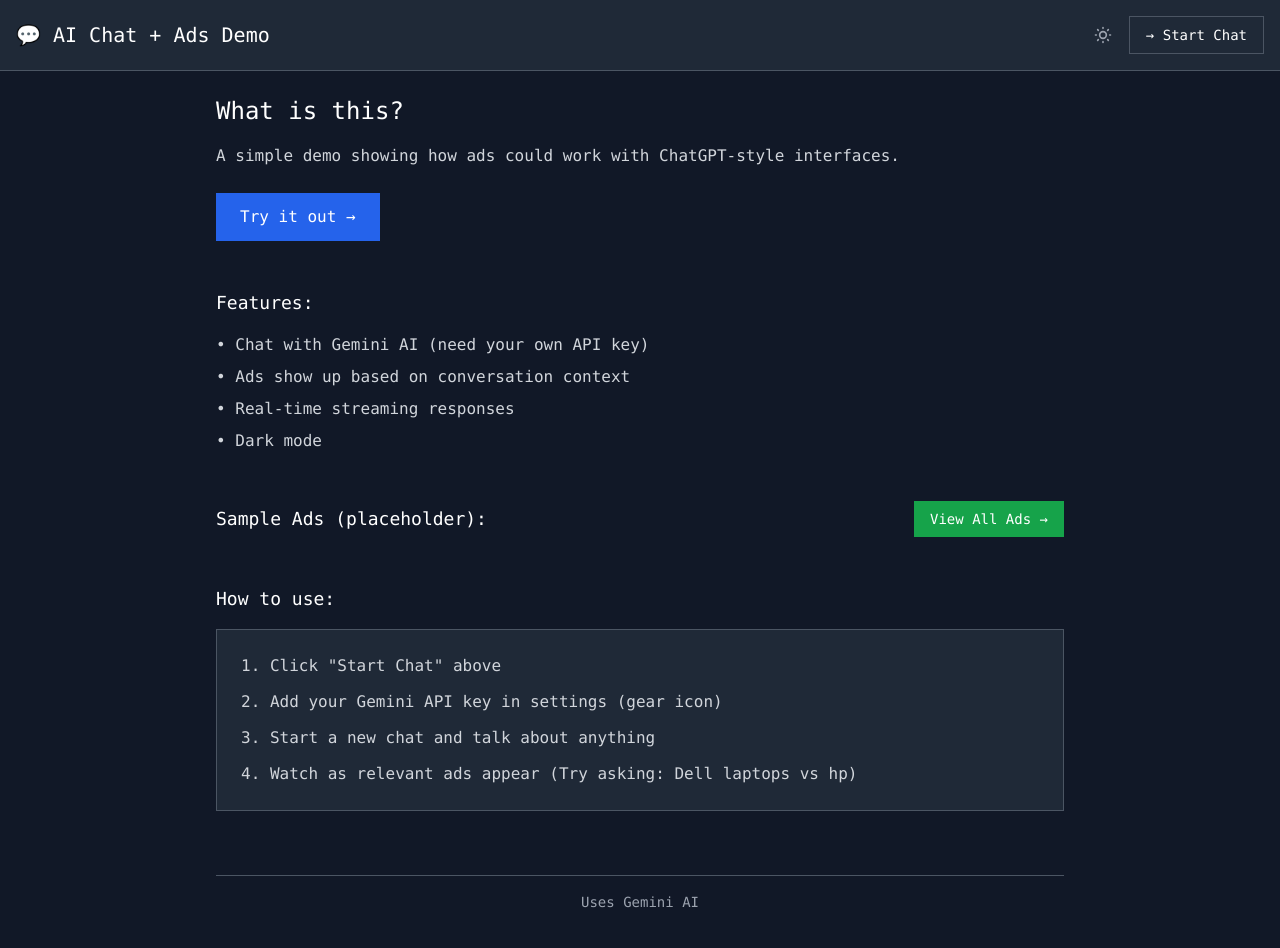
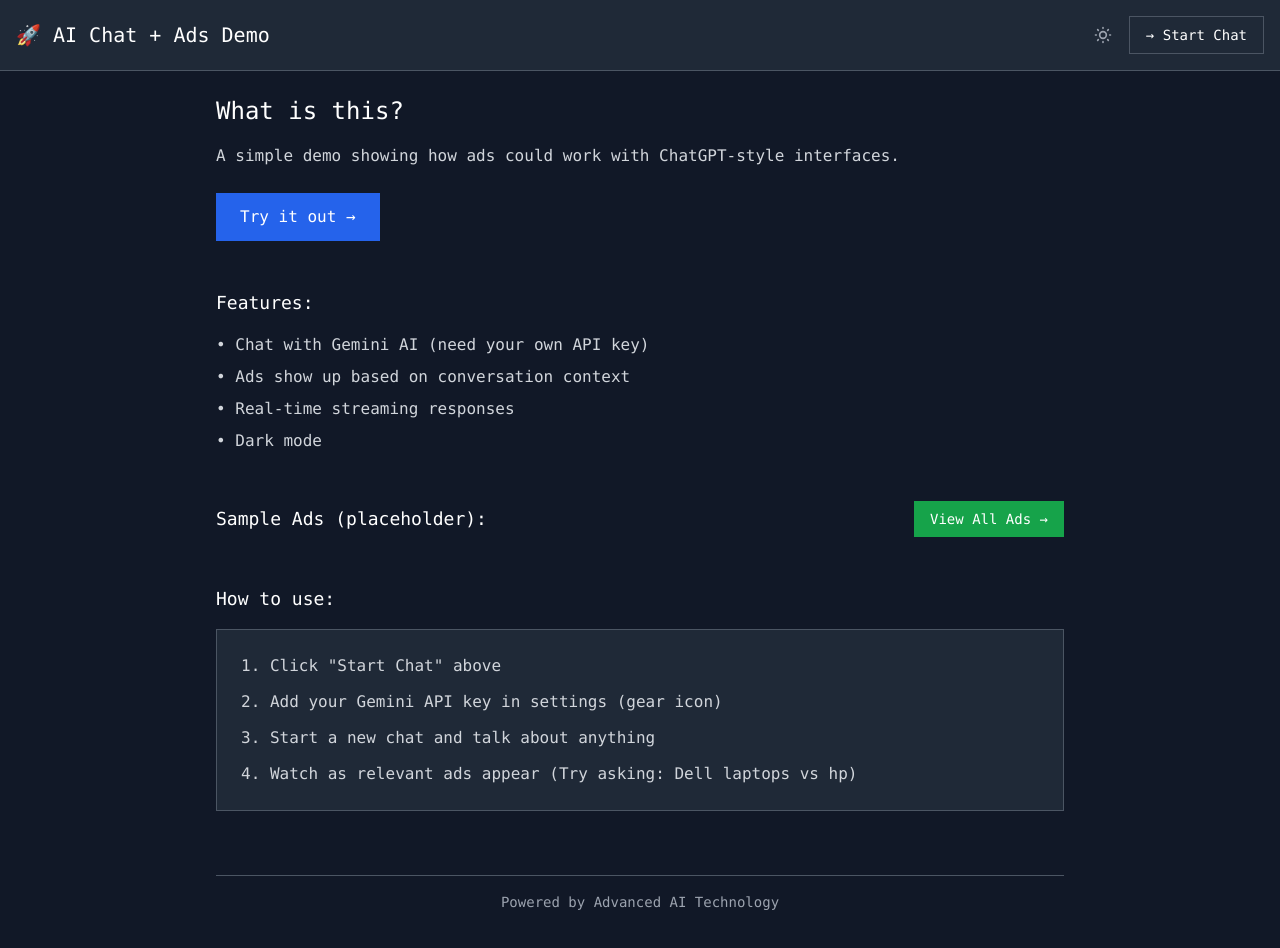
Before and after one commit to gitachi143/aiChatbot, a React (Vite) app in the folder ai-chatbot-local/: page / in a window 1280 px wide. Shown: the top 948 px of the page. Built offline with nearby package versions, Linux system fonts and the light colour scheme.

Commit message:
improved aesthetics and fixing UI

```diff
--- a/ai-chatbot-local/src/components/AdsPage.jsx
+++ b/ai-chatbot-local/src/components/AdsPage.jsx
@@ -127,7 +127,7 @@ function AdsPage({ onBackToHome }) {
       <div className="p-4 border-b border-gray-300 dark:border-gray-600 bg-white dark:bg-gray-800">
         <div className="flex justify-between items-center">
           <h1 className="text-xl font-normal text-gray-900 dark:text-white">
-            📢 Ad Network - Sample Ads
+            📺 Ad Network - Sample Ads
           </h1>
           <div className="flex items-center gap-2">
             <ThemeToggle />
--- a/ai-chatbot-local/src/components/ChatInterface.jsx
+++ b/ai-chatbot-local/src/components/ChatInterface.jsx
@@ -903,7 +903,7 @@ function ChatInterface({ onBackToHome }) {
           {conversations.length === 0 ? (
             <div className="text-center py-8 text-gray-400">
               <div className="text-2xl mb-3">💬</div>
-              <p className="text-sm">No conversations yet</p>
+              <p className="text-sm">Ready to start chatting</p>
             </div>
           ) : (
             <div className="space-y-2">
@@ -966,7 +966,7 @@ function ChatInterface({ onBackToHome }) {
             <div className="flex items-center justify-center h-full">
               <div className="text-center max-w-2xl px-6">
                 <div className="w-12 h-12 mx-auto mb-6 rounded-full bg-gray-100 dark:bg-gray-800 flex items-center justify-center text-xl">
-                  {currentConversation ? GEMINI_MODELS[currentConversation.model]?.icon : '🤖'}
+                  {currentConversation ? GEMINI_MODELS[currentConversation.model]?.icon : '🎆'}
                 </div>
                 <h3 className="text-2xl font-medium text-gray-900 dark:text-gray-100 mb-3">
                   How can I help you today?
@@ -1119,7 +1119,7 @@ function ChatInterface({ onBackToHome }) {
               </button>
             </form>
             <div className="mt-2 text-xs text-gray-500 dark:text-gray-400 text-center">
-              {settings.enableStreaming ? '✨ Streaming enabled' : 'Press Enter to send, Shift+Enter for new line'}
+              {settings.enableStreaming ? '📶 Real-time responses active' : 'Press Enter to send, Shift+Enter for new line'}
             </div>
           </div>
         </div>
@@ -1310,7 +1310,7 @@ function GeminiSettingsModal({ onClose, onSave, currentSettings }) {
                 className="inline-flex items-center gap-1 text-xs text-gray-500 dark:text-gray-400 hover:text-gray-700 dark:hover:text-gray-200 px-2 py-1 rounded border border-gray-300 dark:border-gray-600 hover:bg-gray-50 dark:hover:bg-gray-700"
                 title="Debug API key issues (check console)"
               >
-                🐛 Debug
+                Debug
               </button>
               <button
                 onClick={() => {
@@ -1323,7 +1323,7 @@ function GeminiSettingsModal({ onClose, onSave, currentSettings }) {
                 className="inline-flex items-center gap-1 text-xs text-red-500 dark:text-red-400 hover:text-red-700 dark:hover:text-red-200 px-2 py-1 rounded border border-red-300 dark:border-red-600 hover:bg-red-50 dark:hover:bg-red-900/20"
                 title="Clear all API keys and reset"
               >
-                🗑️ Reset
+                Reset
               </button>
             </div>
           </div>
--- a/ai-chatbot-local/src/components/LandingPage.jsx
+++ b/ai-chatbot-local/src/components/LandingPage.jsx
@@ -8,7 +8,7 @@ function LandingPage({ onStartChat, onViewAds }) {
       <div className="p-4 border-b border-gray-300 dark:border-gray-600 bg-white dark:bg-gray-800">
         <div className="flex justify-between items-center">
           <h1 className="text-xl font-normal text-gray-900 dark:text-white">
-            💬 AI Chat + Ads Demo
+            🚀 AI Chat + Ads Demo
           </h1>
           <div className="flex items-center gap-2">
             <ThemeToggle />
@@ -83,7 +83,7 @@ function LandingPage({ onStartChat, onViewAds }) {
         {/* Footer */}
         <div className="mt-16 p-4 text-center border-t border-gray-300 dark:border-gray-600">
           <p className="text-sm text-gray-500 dark:text-gray-400">
-            Uses Gemini AI
+            Powered by Advanced AI Technology
           </p>
         </div>
       </div>
```
Also changed, not shown: 1 other file (tests, documents, lock files or other folders).
